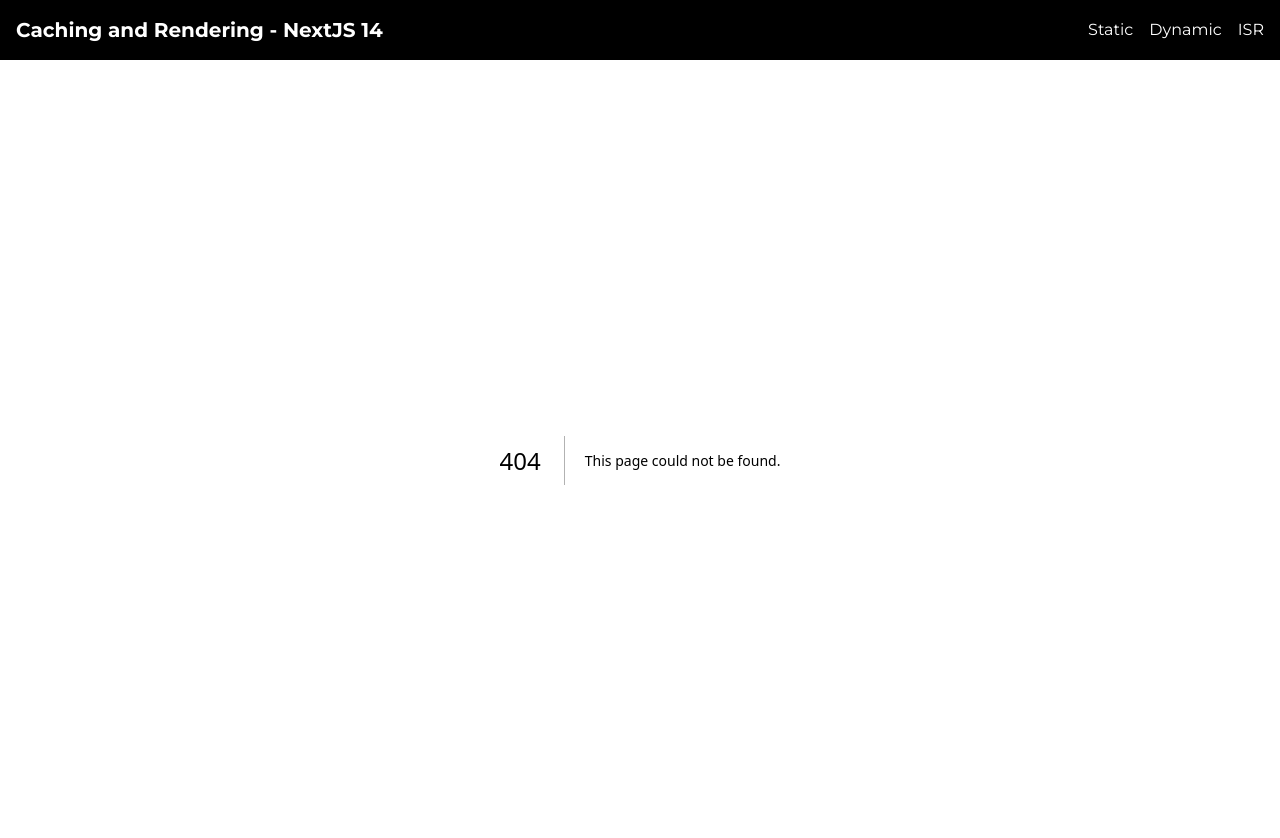
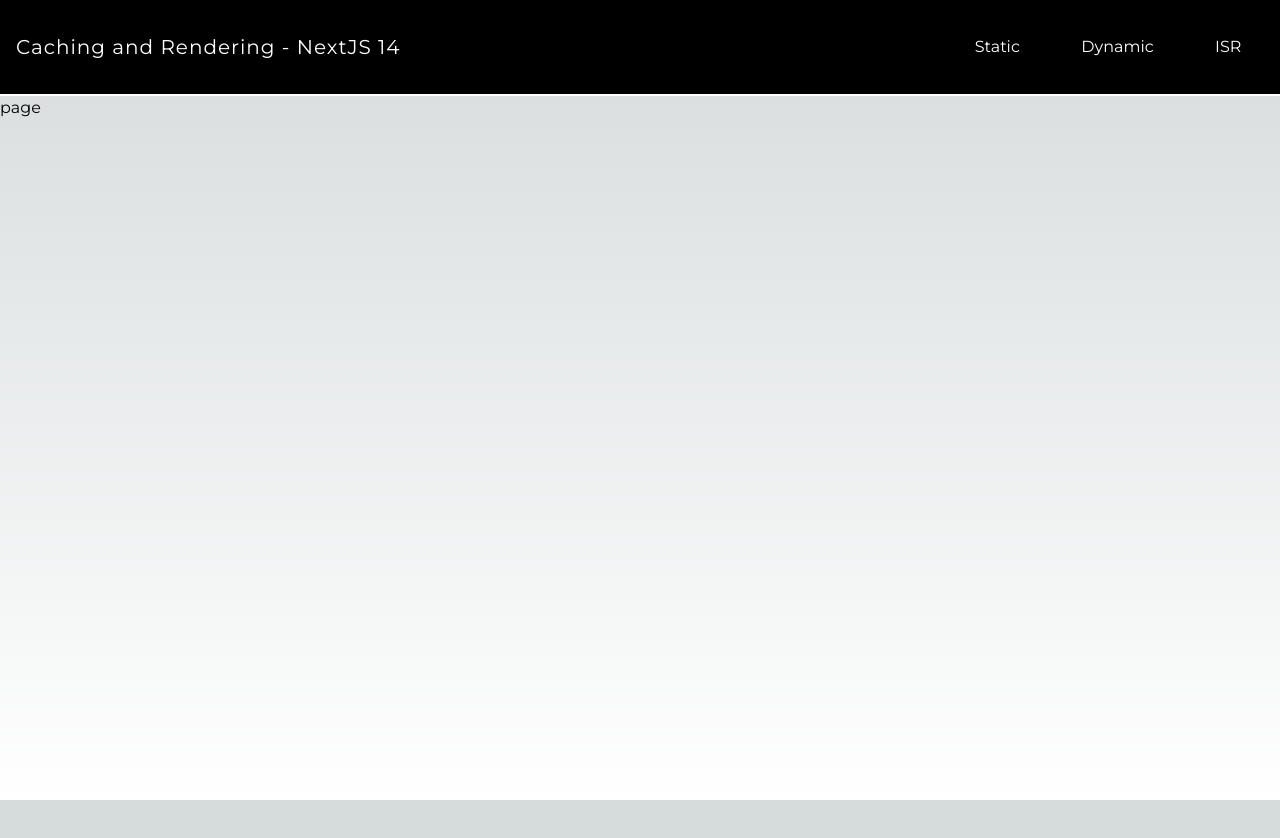
Before and after one commit to androosk/caching-rendering-nextapp, a Next.js app: page /dynamic in a window 1280 px wide. Before the commit this address had no page. Shown: the top 838 px of the page. After the commit the page ends 800 px from the top, so only its background shows below. Built offline with nearby package versions, Linux system fonts and the light colour scheme.

Commit message:
supporting files

```diff
--- /dev/null
+++ b/src/app/dynamic/page.tsx
@@ -0,0 +1,7 @@
+export default function page() {
+  return (
+    <div>
+      <h1>page</h1>
+    </div>
+  );
+}
--- /dev/null
+++ b/src/app/incremental/page.tsx
@@ -0,0 +1,7 @@
+export default function page() {
+  return (
+    <div>
+      <h1>page</h1>
+    </div>
+  );
+}
--- a/src/app/layout.tsx
+++ b/src/app/layout.tsx
@@ -25,7 +25,7 @@ export default function RootLayout({
         )}
       >
         <Navbar />
-        <div className="flex flex-col flex-grow">{children}</div>
+        <div className="flex flex-col flex-grow mt-24">{children}</div>
       </body>
     </html>
   );
--- /dev/null
+++ b/src/app/loading.tsx
@@ -0,0 +1,30 @@
+export default async function loading() {
+  return (
+    <div className="flex flex-col items-center justify-center min-h-screen bg-black">
+      <div className="text-center">
+        <h1 className="text-4xl font-bold text-white mb-8">Loading...</h1>
+        <div className="relative w-64 h-4 bg-white rounded-full overflow-hidden">
+          <div
+            className="absolute top-0 left-0 h-full bg-gradient-to-r from-green-400 to-blue-500 rounded-full transition-all duration-500"
+            // style={{ width: `${loadingProgress}%` }}
+          ></div>
+        </div>
+        <div className="mt-8">
+          <svg
+            className="w-24 h-24 mx-auto text-white animate-bounce"
+            fill="none"
+            viewBox="0 0 24 24"
+            stroke="currentColor"
+          >
+            <path
+              strokeLinecap="round"
+              strokeLinejoin="round"
+              strokeWidth={2}
+              d="M5 12h.01M12 12h.01M19 12h.01M6 12a1 1 0 11-2 0 1 1 0 012 0zm7 0a1 1 0 11-2 0 1 1 0 012 0zm7 0a1 1 0 11-2 0 1 1 0 012 0z"
+            />
+          </svg>
+        </div>
+      </div>
+    </div>
+  );
+}
--- /dev/null
+++ b/src/app/not-found.tsx
@@ -0,0 +1,39 @@
+import Link from "next/link";
+
+const NotFound: React.FC = () => {
+  return (
+    <div className="flex flex-col items-center justify-center h-screen bg-gradient-to-r from-pink-300 to-purple-400">
+      <div className="text-center">
+        <h1 className="text-6xl font-bold text-white mb-4">404</h1>
+        <h2 className="text-3xl font-semibold text-white mb-8">
+          Oops! Page not found
+        </h2>
+        <div className="mb-8">
+          <svg
+            className="w-48 h-48 mx-auto text-white"
+            fill="none"
+            viewBox="0 0 24 24"
+            stroke="currentColor"
+          >
+            <path
+              strokeLinecap="round"
+              strokeLinejoin="round"
+              strokeWidth={2}
+              d="M9.172 16.172a4 4 0 015.656 0M9 10h.01M15 10h.01M21 12a9 9 0 11-18 0 9 9 0 0118 0z"
+            />
+          </svg>
+        </div>
+        <p className="text-xl text-white mb-8">
+          Sorry, the page you're looking for doesn't exist.
+        </p>
+        <Link href="/">
+          <p className="px-6 py-3 bg-white text-purple-500 font-semibold rounded-lg shadow-md hover:bg-purple-100 transition duration-300">
+            Go back home
+          </p>
+        </Link>
+      </div>
+    </div>
+  );
+};
+
+export default NotFound;
--- a/src/app/page.tsx
+++ b/src/app/page.tsx
@@ -1,6 +1,7 @@
 import Image from "next/image";
 
-export default function Home() {
+export default async function Home() {
+  await new Promise(resolve => setTimeout(resolve, 5000));
   return (
     <main className="flex min-h-screen flex-col items-center justify-between p-24">
       <div className="z-10 max-w-5xl w-full items-center justify-between font-mono text-sm lg:flex">
--- /dev/null
+++ b/src/app/static/page.tsx
@@ -0,0 +1,7 @@
+export default function page() {
+  return (
+    <div>
+      <h1>page</h1>
+    </div>
+  );
+}
--- a/src/components/navBar.tsx
+++ b/src/components/navBar.tsx
@@ -1,17 +1,17 @@
 import Link from "next/link";
 
-const Navbar = () => {
+const Navbar: React.FC = () => {
   return (
-    <nav className="bg-black text-white py-4">
+    <nav className="bg-black flex items-center text-white py-4 border-white border-b-2 h-24 fixed top-0 left-0 w-full">
       <div className="container mx-auto px-4">
         <div className="flex items-center justify-between">
           <div>
-            <Link href="/" className="text-xl font-bold">
+            <Link href="/" className="text-xl tracking-wider">
               Caching and Rendering - NextJS 14
             </Link>
           </div>
-          <div>
-            <ul className="flex space-x-4">
+          <div className="w-1/4">
+            <ul className="flex justify-around space-x-4">
               <li>
                 <Link href="/static" className="hover:text-gray-300">
                   Static
@@ -23,7 +23,7 @@ const Navbar = () => {
                 </Link>
               </li>
               <li>
-                <Link href="/isr" className="hover:text-gray-300">
+                <Link href="/incremental" className="hover:text-gray-300">
                   ISR
                 </Link>
               </li>
--- a/tailwind.config.ts
+++ b/tailwind.config.ts
@@ -6,15 +6,6 @@ const config: Config = {
     "./src/components/**/*.{js,ts,jsx,tsx,mdx}",
     "./src/app/**/*.{js,ts,jsx,tsx,mdx}",
   ],
-  theme: {
-    extend: {
-      backgroundImage: {
-        "gradient-radial": "radial-gradient(var(--tw-gradient-stops))",
-        "gradient-conic":
-          "conic-gradient(from 180deg at 50% 50%, var(--tw-gradient-stops))",
-      },
-    },
-  },
   plugins: [],
 };
 export default config;
```
